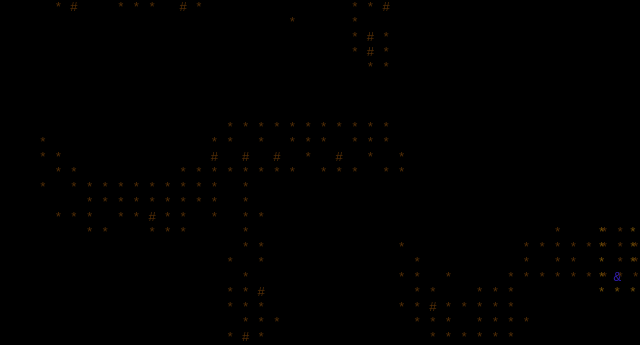
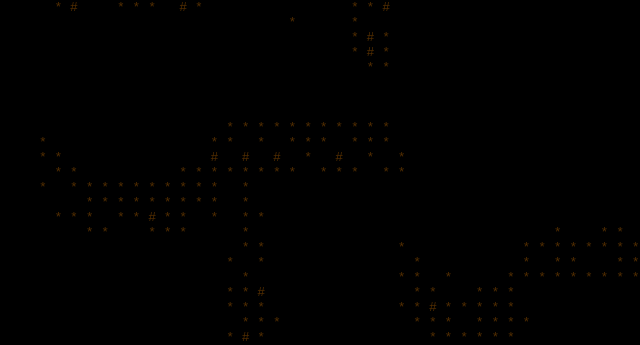
Before and after one commit to c-sandro/jogo-ascii, a plain HTML site: page 2.0/fases/fase1 copy/index.html in a window 1280 px wide. Shown: the part 298-643 px from the top of the page, 640-1280 px from the left. Drawn offline with Linux system fonts and the light colour scheme.

Commit message:
scaling funciona

```diff
--- a/2.0/fases/fase1 copy/index.html
+++ b/2.0/fases/fase1 copy/index.html
@@ -8,23 +8,20 @@
 </head>
 <style>
     body{
-        text-align: center;
         background-color: black;
     }
     pre{
-        color: #532e06;
+        color: #532e00;
     }
     #textTela{
-        color: #734e06;
-        position:relative;
-        top:-628px;
-        left:707px;
-        margin-left:0px;
-        margin-right:0px;
+        color: #734e00;
+        position: inherit;
+        margin-left: 1522px;
+        transform: translateY(-266.5%);
     }
 </style>
 <body text="white">
-    <pre>
+    <code><pre>
                   #   * * *   * * # * # # # # # # # # # # # # # # # # # # # # # # # # # # # # # # # # # # # # # # # # # # # # # # # # # # # # # # # # # # * # # #   # # #   # # # # # # # # # # # # # # # # # # # # # # # # # # # # # # # # # # # # # # # # # # #
                         * * * * *   * * * # * # # # # # # # # # # # # # # # # # # # # # # # # # # # # # # # # # # # # # # # # # # # # # # # # # # # # *   * *   * * *   * *   * * *   # # # # # # # # # # # # # # # # # # # # # # # # # # # # # # # # # # # # # #
                       * * * *   * *   * * * * * # # # # # # # # # # # # # # # # # # # # # # # # # # # # # # # # # # # # # # # # # # # # # # # # # #   * *   * * * * * * * * * * * * * # # # # # # # # # # # # # # # # # # # # # # # # # # # # # # # # # # # # # #
@@ -89,8 +86,7 @@
 # # # # # # # # # # # # # # # # # # # # # # # # # # # # # # # # # # # # # #                             * # # # # # # # # # # # # # # # # # # # # # # # # # # # # # # # # # # # # # # # # *   *                   *   # # # # # # # # # # # # # # # # # # # # # #
 # # # # # # # # # # # # # # # # # # # # # # # # # # # # # # # # # # # # # # # *                       # # # # # # # # # # # # # # # # # # # # # # # # # # # # # # # # # # # # # # # # # # # # * * *     *       * # # # # # # # # # # # # # # # # # # # # # # # #
 # # # # # # # # # # # # # # # # # # # # # # # # # # # # # # # # # # # # # # # # # # # # # * # # # # # # # # # # # # # # # # # # # # # # # # # # # # # # # # # # # # # # # # # # # # # # # # # # # # # # # # # # # # # # # # # # # # # # # # # # # # # # # # # # #
-    </pre>
-    <code><pre><div id="textTela"></div></pre></code>
+<div id="textTela"></div></pre></code>
 </body>
 </html>
 <script src="main.js"></script>
```
